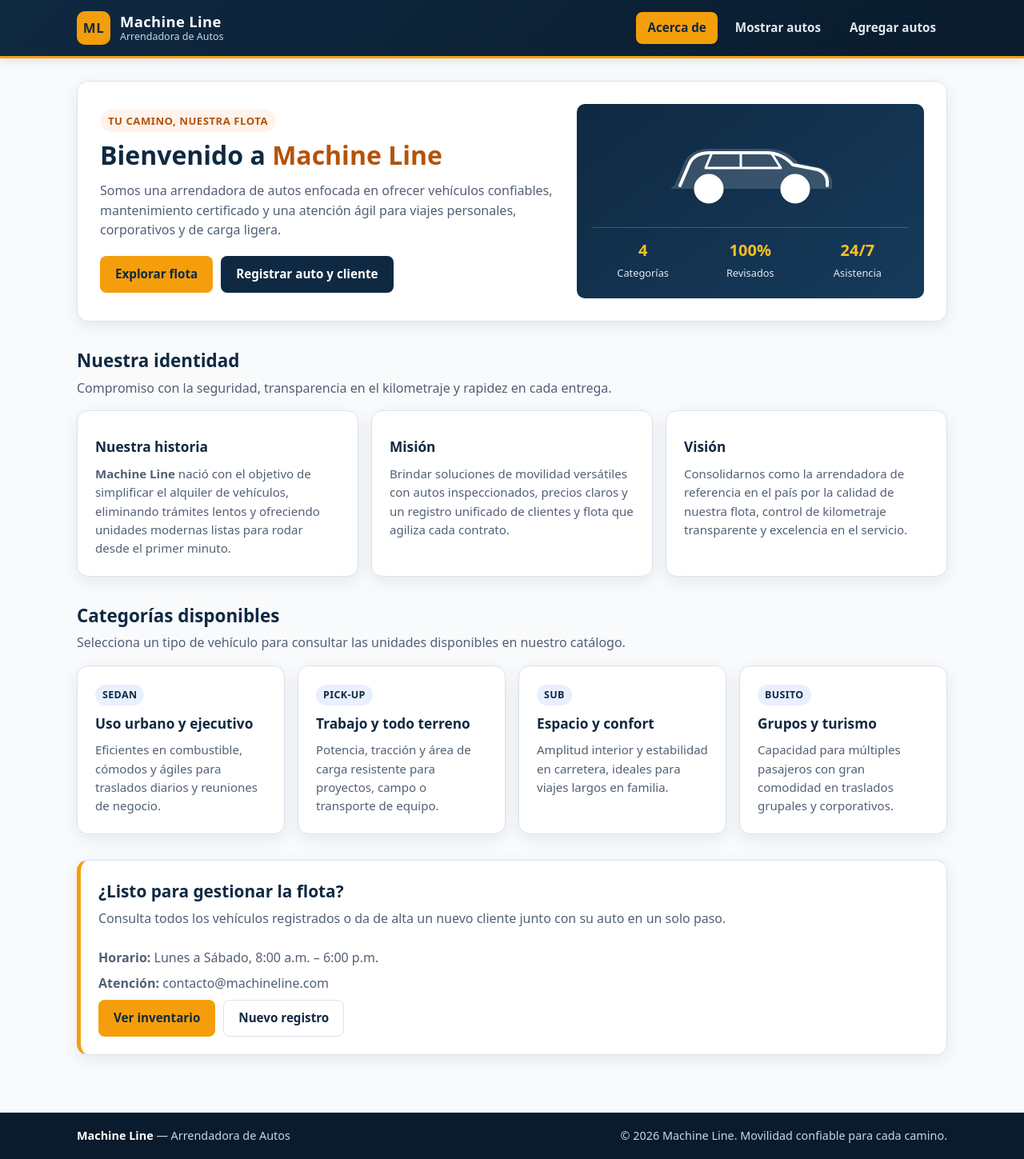
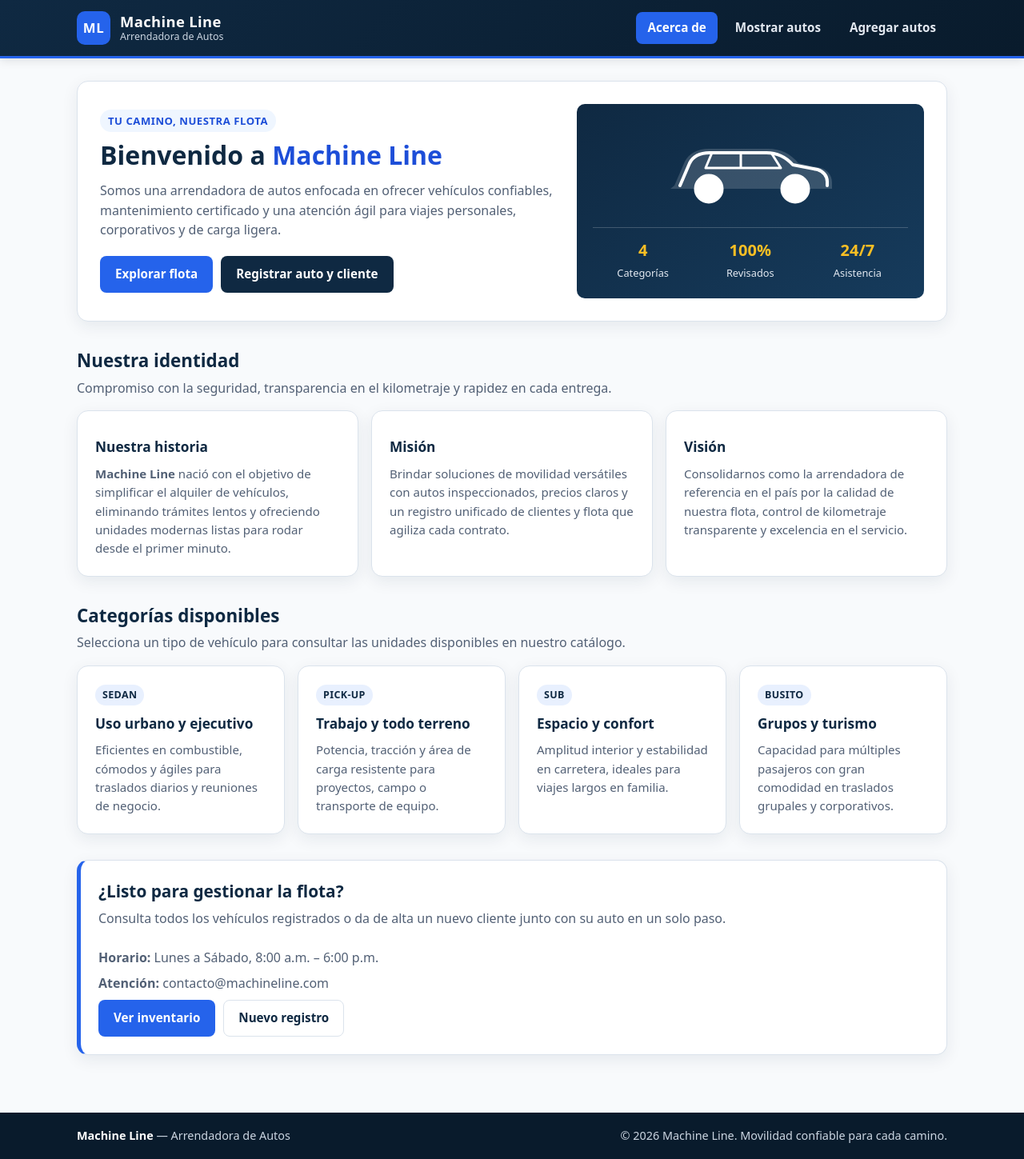
Before and after one commit to aaron-rm/ProyectoSemestralWEB, a PHP site: page /acerca.php in a window 1280 px wide. Shown: the whole page at 80% size. Run offline with PHP 8.4, Linux system fonts and the light colour scheme.

Commit message:
Vista: acento en azul en lugar de ámbar

```diff
--- a/Vista/css/estilos.css
+++ b/Vista/css/estilos.css
@@ -1,9 +1,9 @@
 :root {
     --color-primario: #0f2942;
     --color-primario-oscuro: #091b2c;
-    --color-acento: #f59e0b;
-    --color-acento-hover: #d97706;
-    --color-acento-texto: #b45309; /* ámbar legible sobre fondo claro */
+    --color-acento: #2563eb;
+    --color-acento-hover: #1d4ed8;
+    --color-acento-texto: #1d4ed8;
     --color-fondo: #f8fafc;
     --color-superficie: #ffffff;
     --color-superficie-suave: #f8fafc;
@@ -90,7 +90,7 @@ a {
     height: 42px;
     border-radius: 10px;
     background-color: var(--color-acento);
-    color: var(--color-primario);
+    color: #ffffff;
     font-weight: 800;
     font-size: 1.05rem;
     letter-spacing: 0.04em;
@@ -143,7 +143,7 @@ a {
 
 .nav-enlace.activo {
     background-color: var(--color-acento);
-    color: var(--color-primario);
+    color: #ffffff;
 }
 
 /* Contenido principal */
@@ -172,7 +172,7 @@ a {
 
 .btn-primario {
     background-color: var(--color-acento);
-    color: var(--color-primario);
+    color: #ffffff;
 }
 
 .btn-primario:hover,
@@ -287,7 +287,7 @@ a {
     display: inline-block;
     padding: 4px 10px;
     border-radius: 999px;
-    background-color: #fff3eb;
+    background-color: #eff6ff;
     color: var(--color-acento-texto);
     font-size: 0.82rem;
     font-weight: 700;
```
